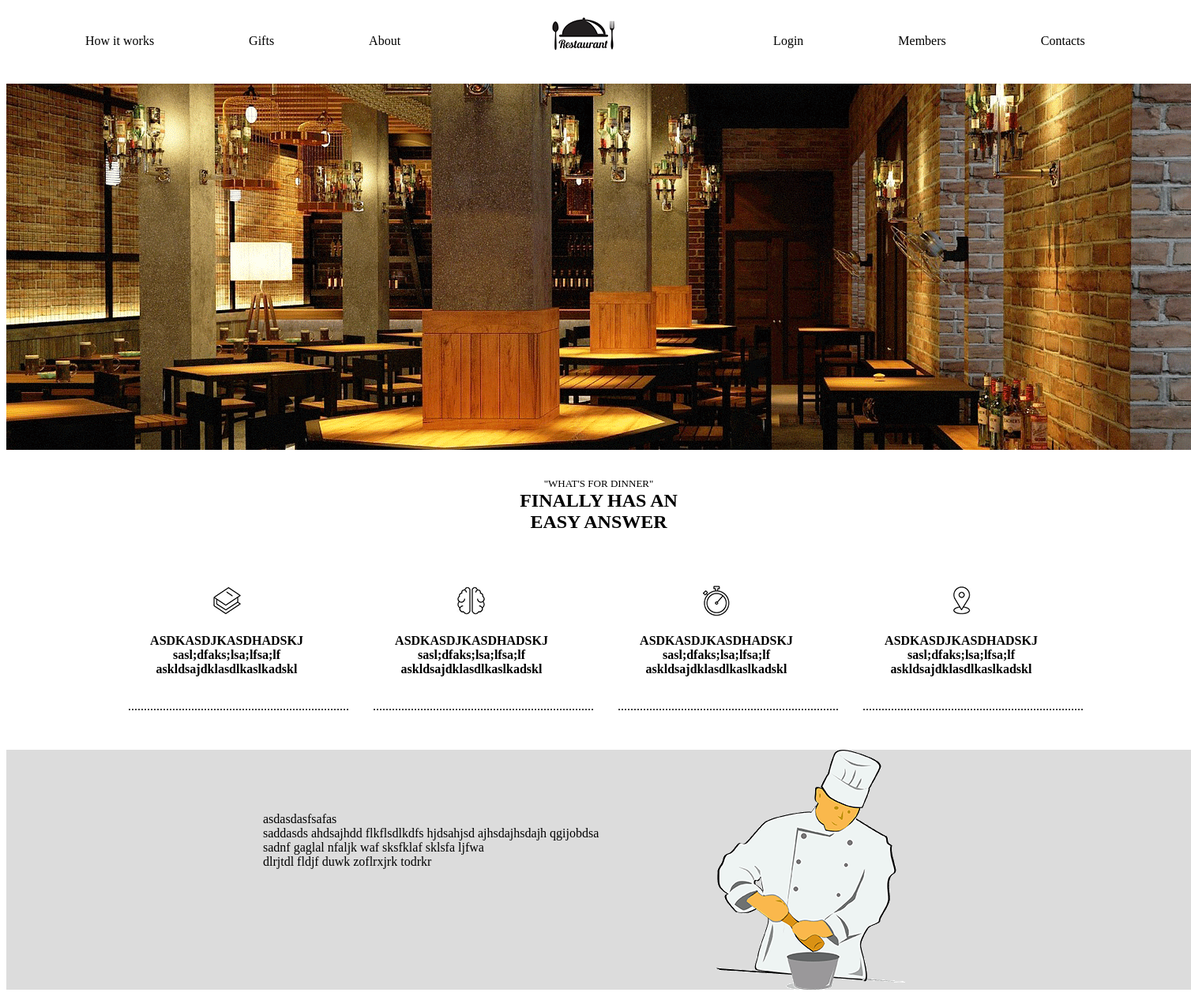
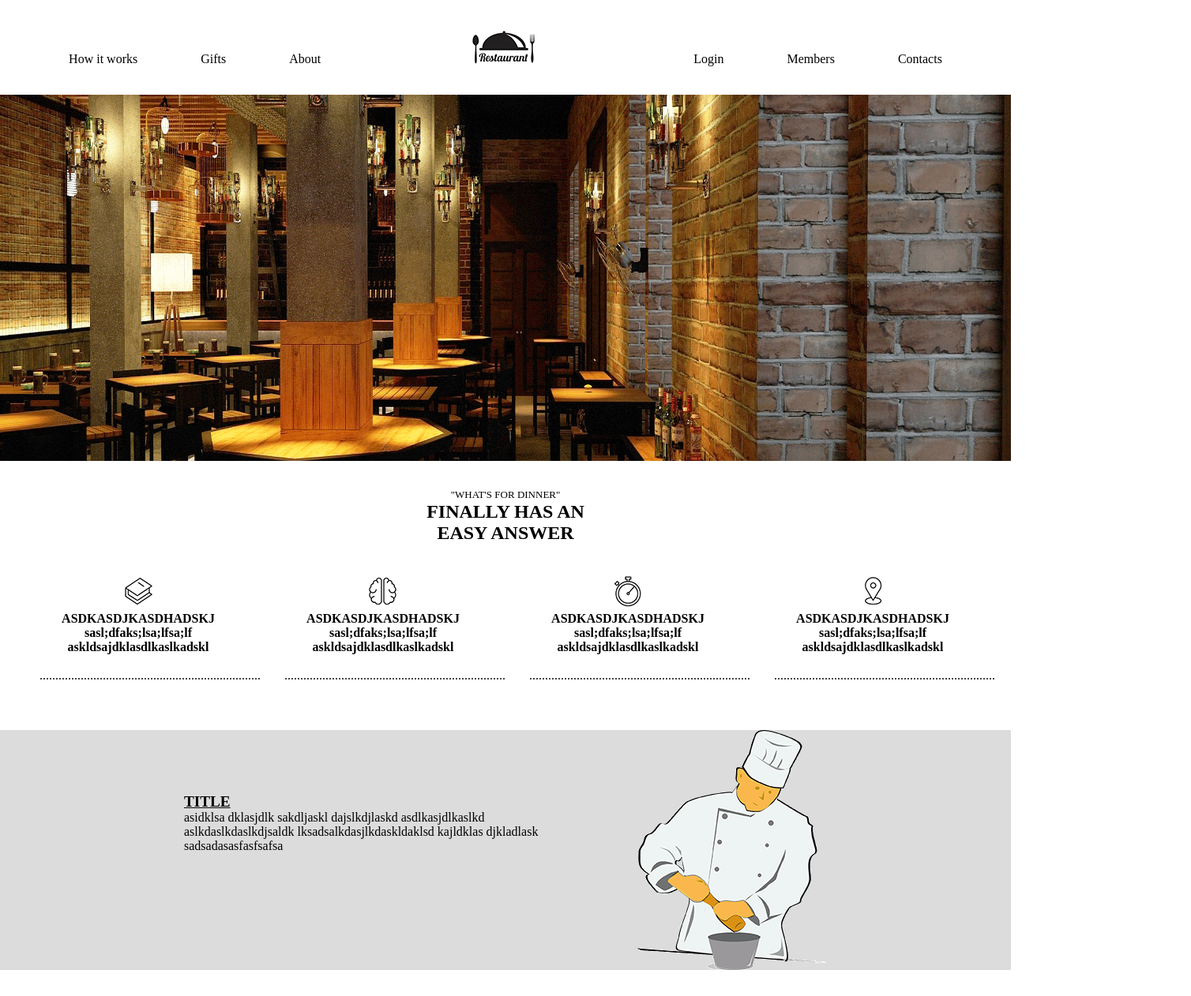
Before and after one commit to Kangman420/web2nd, a plain HTML site: page index.html in a window 1280 px wide. Shown: the whole page at 79% size, 1508 px wide, since content can reach past the window. Drawn offline with Linux system fonts and the light colour scheme.

Commit message:
Update index.html

```diff
--- a/index.html
+++ b/index.html
@@ -5,22 +5,59 @@
         <meta charset="utf-8">
     </head>
     <style>
+        *
+        {
+            margin: 0;
+            padding: 0;
+        }
         #header
         {
-            width: 1500px;
+            width: 100%;
             height: 120px;
+            overflow: hidden;
+            background: white;
+            text-align: center;
         }
+        #header>ul
+        {
+            display:inline-block;
+            height: 53px;
+            overflow: hidden;
+            margin-top: 33px;
+        }
+        #header>ul>li
+        {
+            padding-left: 10px;
+            padding-right: 10px;
+            line-height: 30px;
+            margin-left: 30px;
+            margin-right: 30px;
+            margin-top: 27px;
+        }
+        #header>ul>li:nth-child(4)
+        {
+            margin-left: 70px;
+            margin-right: 70px;
+            margin-top: 0px;
+        }
+        #header>ul>li>a { color: #000000;}
+        #header>ul>li:hover { text-decoration: underline;}
+        #header>ul>li:hover a { color: red;}
+
         #main_picture
         {
-            margin-top: -30px;
-            width:1500px;
-            height:464px;
-            overflow:hidden;
+            width: 100%;
+            height: 464px;
+            overflow: hidden;
+            background-image: url(main.png);
+            background-repeat: no-repeat;
+            background-attachment: scroll;
+            background-size: 100% 464px;
         }
 
         .icon_title_text
         {
-            width: 1500px;
+            width: 100%;
             margin-top: 35px;
             text-align: center;
             font-size: small;
@@ -40,73 +77,73 @@
         .icon_box
         {
             width: 1240px;
-            padding: 0 124px;
-            margin: 0;
+            overflow: hidden;
+            margin: 10px auto;
         }
         .Area3
         {
             width: 250px;
             padding: 30px;
-            margin-top: 20px;
             float: left;
         }
         .chefs
         {
-            width: 1500px;
+            width: 100%;
             height: 304px;
-            margin-top: 275px;
+            margin-top: 30px;
+            margin-bottom: 30px;
+            overflow: hidden;
             background-color:gainsboro;
         }
-        .imgs
+        .chefs div
         {
             width: 814px;
             height: 304px;
-            margin: 0px 0px 0px 325px;
+            overflow: hidden;
+            margin: 0px auto;
         }
-        .imgs img
+        .chefs>div>p
+        {
+            float: left;
+            width: 500px;
+            height: 100px;
+            margin-top: 80px;
+            overflow: hidden;
+        }
+        .chefs>div>p>span
+        {
+            font-size: larger;
+            font-weight: bold;
+            text-decoration: underline;
+        }
+        .chefs>div>img
         {
             float: right;
         }
-        .str
-        {
-            width: 500px;
-            height: 100px;
-            margin: -225px 0px 0px 325px;
-        }
+
+
+        ul{list-style:none;}
+        li {list-style: none; float:left;}
+        a {text-decoration-line: none;}
 
 
 
-
-        ul{list-style:none;}
-        a {text-decoration-line: none;}
-        menu{}
-        .menu a
-        {
-            list-style:none; margin-top: 27px; color: black; padding: 0 60px;display: block;
-        }
-        .menu h1
-        {
-            margin-top: 0px; padding: 0 60px; display: block;
-        }
-        li{float:left;}
     </style>
 
     <body>
-        <div id="header">
-            <ul class="menu">
-                <li><a href="#">How it works</a> </li>
-                <li><a href="#">Gifts</a> </li>
-                <li><a href="About.html">About</a> </li>
-                <li><h1 href="#"><img src="logo.png"></h1></li>
-                <li><a href="#">Login</a> </li>
-                <li><a href="#">Members</a> </li>
-                <li><a href="#">Contacts</a> </li>
-            </ul>
-        </div>
+         <div id="header">
+      <ul>
+        <li><a href="#">How it works</a></li>
+        <li><a href="#">Gifts</a></li>
+        <li><a href="about.html">About</a></li>
+        <li><img src="logo.png"></li>
+        <li><a href="#">Login</a></li>
+        <li><a href="#">Members</a></li>
+        <li><a href="#">Contacts</a></li>
+      </ul>
+    </div>
 
-        <div id="main_picture">
-            <img src="main.png">
-        </div>
+        <div id="main_picture"></div>
 
         <p>
             <div class="icon_title_text">
@@ -149,14 +186,13 @@
             </p>
         </div>
         <div class="chefs">
-            <div class="imgs">
-                    <img src="chef.png">
-            </div>
-            <p class="str">
-                asdasdasfsafas<br>saddasds ahdsajhdd flkflsdlkdfs hjdsahjsd ajhsdajhsdajh qgijobdsa<br>sadnf gaglal nfaljk waf sksfklaf sklsfa ljfwa<br>
-                dlrjtdl fldjf duwk zoflrxjrk todrkr
-            </p>
+            <div>
+                <p>
+                  <span>TITLE</span>
+                  <br>asidklsa dklasjdlk sakdljaskl dajslkdjlaskd asdlkasjdlkaslkd aslkdaslkdaslkdjsaldk lksadsalkdasjlkdaskldaklsd kajldklas djkladlask sadsadasasfasfsafsa
+                </p>
+                <img src="chef.png">
+              </div>
         </div>
-
     </body>
 </html>
```
